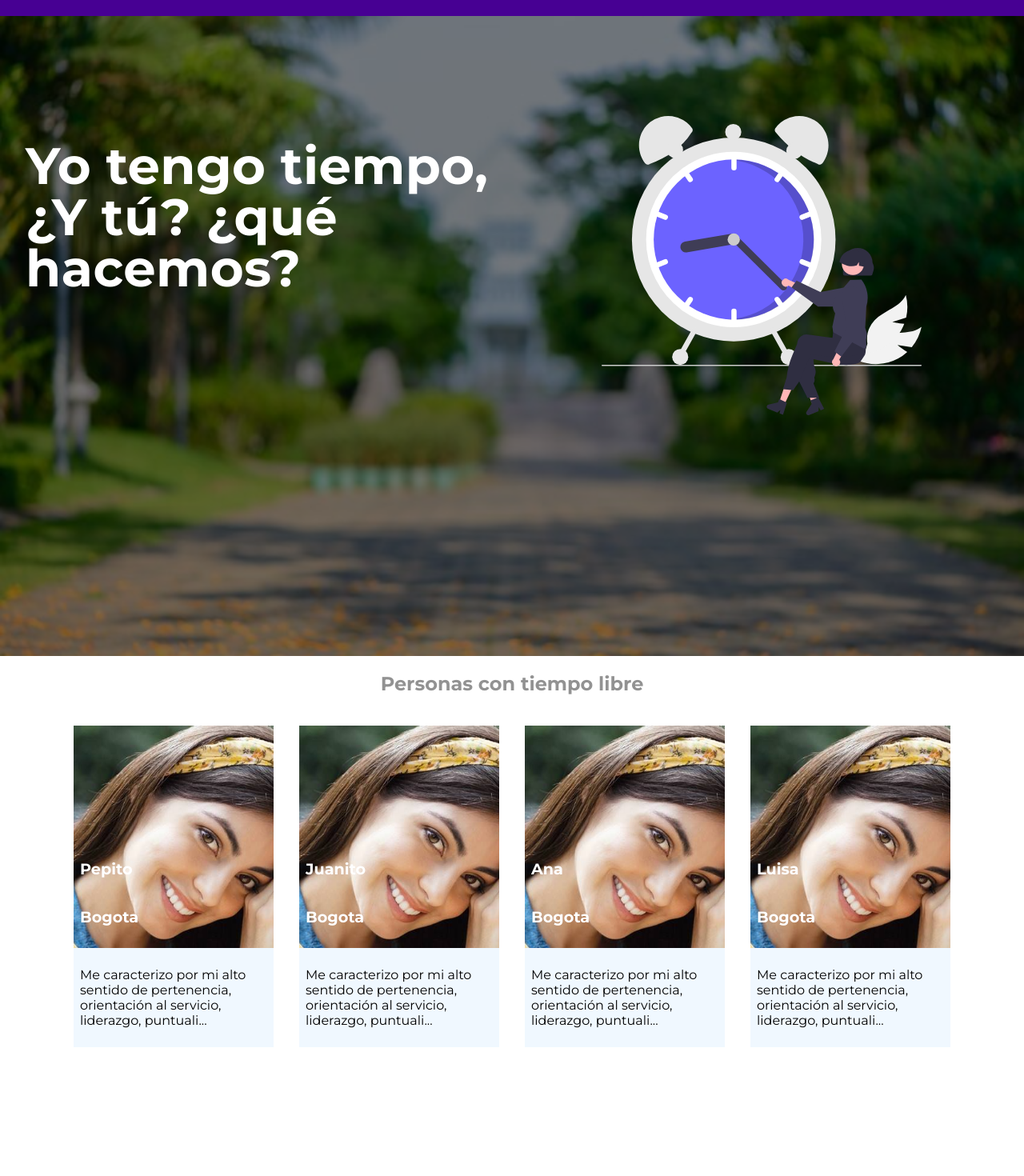
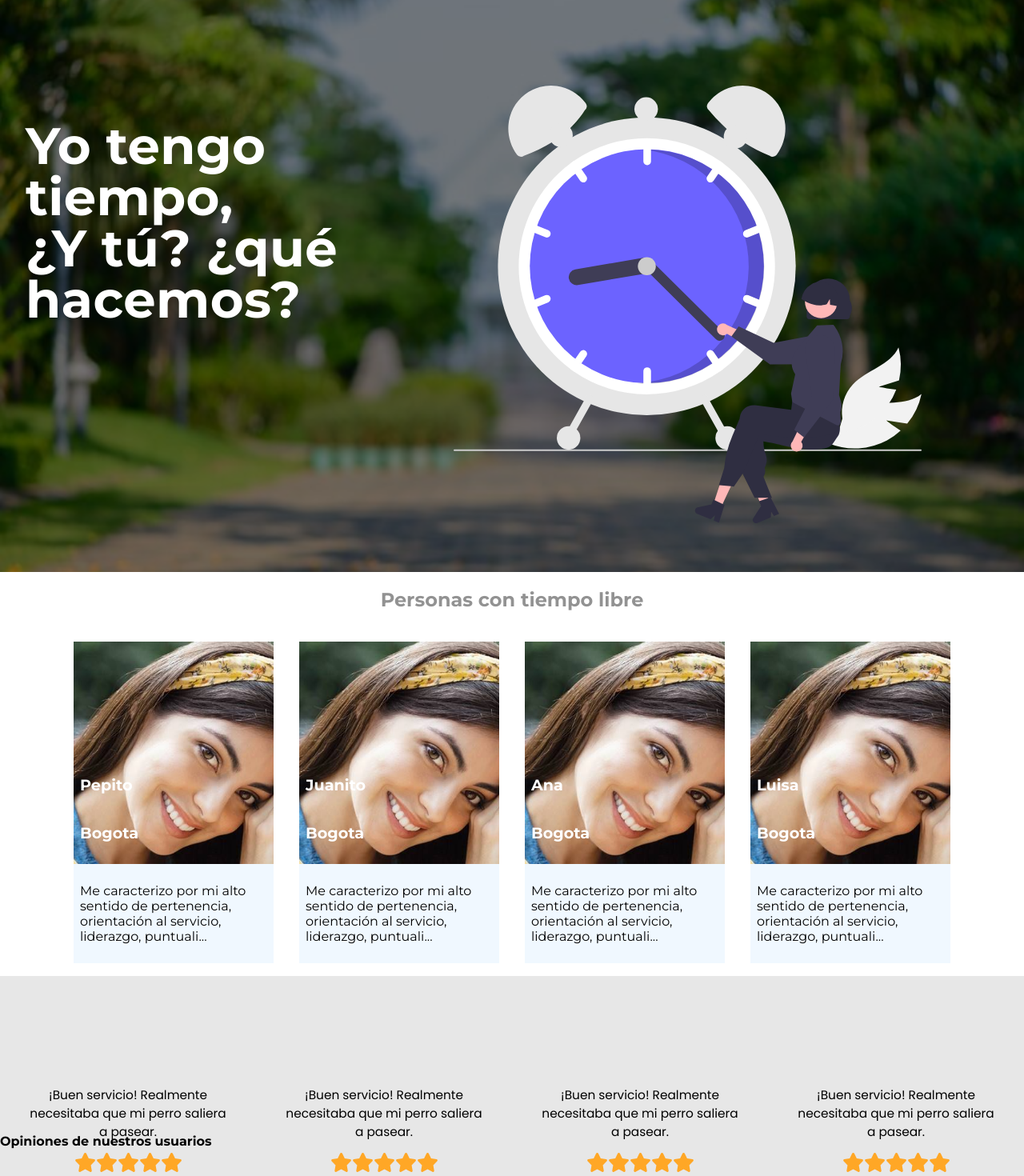
Before and after one commit to JairoSolarteRodriguez/match-app-front, a React (Create React App) app: page /home in a window 1280 px wide. Shown: the part 100-1570 px from the top of the page at 80% size. Before the commit the page ends 1425 px from the top, so only its background shows below. Built offline with nearby package versions, Linux system fonts and the light colour scheme.

Commit message:
ajustes para responsive landingpage

```diff
--- a/package.json
+++ b/package.json
@@ -3,6 +3,9 @@
   "version": "0.1.0",
   "private": true,
   "dependencies": {
+    "@fortawesome/free-regular-svg-icons": "^6.0.0",
+    "@fortawesome/free-solid-svg-icons": "^6.0.0",
+    "@fortawesome/react-fontawesome": "^0.1.17",
     "@testing-library/jest-dom": "^5.16.2",
     "@testing-library/react": "^12.1.3",
     "@testing-library/user-event": "^13.5.0",
--- a/src/App.js
+++ b/src/App.js
@@ -1,9 +1,11 @@
+
 import './App.css';
 import { Route, Routes } from 'react-router-dom'
 
 import Home from './views/Home/Home'
 import Navbar from './components/Navbar/Navbar' // llamado al componente.
 import Hero from './components/Hero/Hero';
+import Testimonial from './components/TestimonialSection/Testimonial'
 
 function App() {
   return <>
@@ -13,6 +15,8 @@ function App() {
       <Route exact path='/' element={<Home/>}/>
       <Route exact path='/home' element={<Home/>}/>
     </Routes>
+    <Testimonial/>
+
   </>
 }
 
--- a/src/components/Hero/Hero.css
+++ b/src/components/Hero/Hero.css
@@ -1,7 +1,7 @@
 .c-hero{
     position: relative;
     width: 100%;
-    height:100vh;
+    height:90vh;
     background-size: cover;
     background-image: url(movimiento-campo-brillante-calle-urbana_1253-468.jpg);
     background-repeat: no-repeat;
@@ -24,17 +24,18 @@
 
 .c-hero__title{
 
-    font-size:  clamp(4rem, 2.5vw, 1rem);
+    font-size:  clamp(1rem, 4rem , 7rem);
     color: #fff;
-    max-width: 55%;
+    width: 80%;
     line-height: 4rem;
     letter-spacing: 0.02rem;
     z-index: 1;
 }
 
 .c-hero__img{
-    height: 400px;
-    width: 400px;
+    height: 90%;
+    width: 50%;
     z-index: 1;
     margin-right: 8rem;
+    position:relative;
 }
--- a/src/components/Navbar/Navbar.css
+++ b/src/components/Navbar/Navbar.css
@@ -3,7 +3,8 @@
   color: #FFF;
   padding: 0;
   margin: 0;
-  font-size: 3.5rem;
+ /*  font-size: 3.5rem; */
+ font-size:  clamp(2rem, 5vw, 5rem);
 }
 
 a{
@@ -12,7 +13,7 @@ a{
 
 header{
   background: var(--dark-purple);
-  height: 120px;
+  height: 10%;
   display: flex;
   align-items: center;
   justify-content: center;
@@ -29,6 +30,7 @@ header div{
   background: var(--light-purple);
   border-radius: 4rem;
   padding: 1rem 2rem;
+  /* font-size:  clamp(0.2rem, 5vw, 1.2rem);  */
 }
 
 ul{
@@ -42,7 +44,7 @@ ul li{
   color: #FFF;
   font-family: 'Dancing Script', cursive;
   font-family: 'Poppins', sans-serif;
-  font-size: 1.3rem;
+  font-size:  clamp(0.2rem, 2vw, 1.2rem);
   text-decoration: none;
 }
 
--- /dev/null
+++ b/src/components/TestimonialSection/Testimonial.css
@@ -0,0 +1,42 @@
+ .c-testimonial{
+     align-items: center;
+     background-color: #e7e7e7;
+     display: flex;
+     flex-wrap: wrap;
+     justify-content: center;
+     height: 46vh;
+}
+
+.c-testimonial_tittle{
+    font-size:  clamp(0.9rem, 1rem, 2rem);
+    position: absolute;
+    /* margin-left: 25rem;
+    margin-top: -8rem; */
+    align-items:center;
+    justify-content: center;
+}
+
+ .c-testimonial_div{
+     display: flex;
+    flex-direction: column;
+    text-align: center;
+    min-width: 200px;
+    max-width: 250px;
+    margin: auto;
+}
+
+.c-testimonial_div p{
+    text-align: center;
+    font-size:  clamp(0.7rem, 1.2vw, 2rem);
+    font-family: 'Poppins', sans-serif;
+}
+
+.c-testimonial_div1{
+
+}
+
+.c-testimonial_icon{
+    color: #ffa726;
+    font-size:  clamp(1rem, 1.5rem, 2rem);
+    text-align: center;
+}
--- /dev/null
+++ b/src/components/TestimonialSection/Testimonial.jsx
@@ -0,0 +1,86 @@
+import {FontAwesomeIcon} from '@fortawesome/react-fontawesome'
+import {faStar} from '@fortawesome/free-solid-svg-icons'
+import './Testimonial.css'
+const Testimonial = () => {
+    return <section className="c-testimonial">
+         <div className="c-testimonial_contenedor">
+         <h1 className="c-testimonial_tittle">Opiniones de nuestros usuarios</h1>
+         </div>
+
+
+         <div className="c-testimonial_div"><p>¡Buen servicio!
+        Realmente necesitaba que mi perro saliera a pasear.</p>
+        <div>
+        <FontAwesomeIcon icon={faStar}
+        className="c-testimonial_icon"/>
+        <FontAwesomeIcon icon={faStar}
+        className="c-testimonial_icon"/>
+        <FontAwesomeIcon icon={faStar}
+        className="c-testimonial_icon"/>
+        <FontAwesomeIcon icon={faStar}
+        className="c-testimonial_icon"/>
+        <FontAwesomeIcon icon={faStar}
+        className="c-testimonial_icon"/>
+        </div>
+        </div>
+
+
+        <div className="c-testimonial_div"><p>¡Buen servicio!
+        Realmente necesitaba que mi perro saliera a pasear.</p>
+        <div>
+        <FontAwesomeIcon icon={faStar}
+        className="c-testimonial_icon"/>
+        <FontAwesomeIcon icon={faStar}
+        className="c-testimonial_icon"/>
+        <FontAwesomeIcon icon={faStar}
+        className="c-testimonial_icon"/>
+        <FontAwesomeIcon icon={faStar}
+        className="c-testimonial_icon"/>
+        <FontAwesomeIcon icon={faStar}
+        className="c-testimonial_icon"/>
+        </div>
+        </div>
+
+        <div className="c-testimonial_div"><p>¡Buen servicio!
+        Realmente necesitaba que mi perro saliera a pasear.</p>
+       <div>
+        <FontAwesomeIcon icon={faStar}
+        className="c-testimonial_icon"/>
+        <FontAwesomeIcon icon={faStar}
+        className="c-testimonial_icon"/>
+        <FontAwesomeIcon icon={faStar}
+        className="c-testimonial_icon"/>
+        <FontAwesomeIcon icon={faStar}
+        className="c-testimonial_icon"/>
+        <FontAwesomeIcon icon={faStar}
+        className="c-testimonial_icon"/>
+        </div>
+        </div>
+
+        <div className="c-testimonial_div"><p>¡Buen servicio!
+        Realmente necesitaba que mi perro saliera a pasear.</p>
+        <div>
+        <FontAwesomeIcon icon={faStar}
+        className="c-testimonial_icon"/>
+        <FontAwesomeIcon icon={faStar}
+        className="c-testimonial_icon"/>
+        <FontAwesomeIcon icon={faStar}
+        className="c-testimonial_icon"/>
+        <FontAwesomeIcon icon={faStar}
+        className="c-testimonial_icon"/>
+        <FontAwesomeIcon icon={faStar}
+        className="c-testimonial_icon"/>
+        </div>
+        </div>
+    </section>
+}
+
+
+
+
+
+
+
+
+
+export default Testimonial
```
Also changed, not shown: 1 other file (tests, documents, lock files or other folders).
